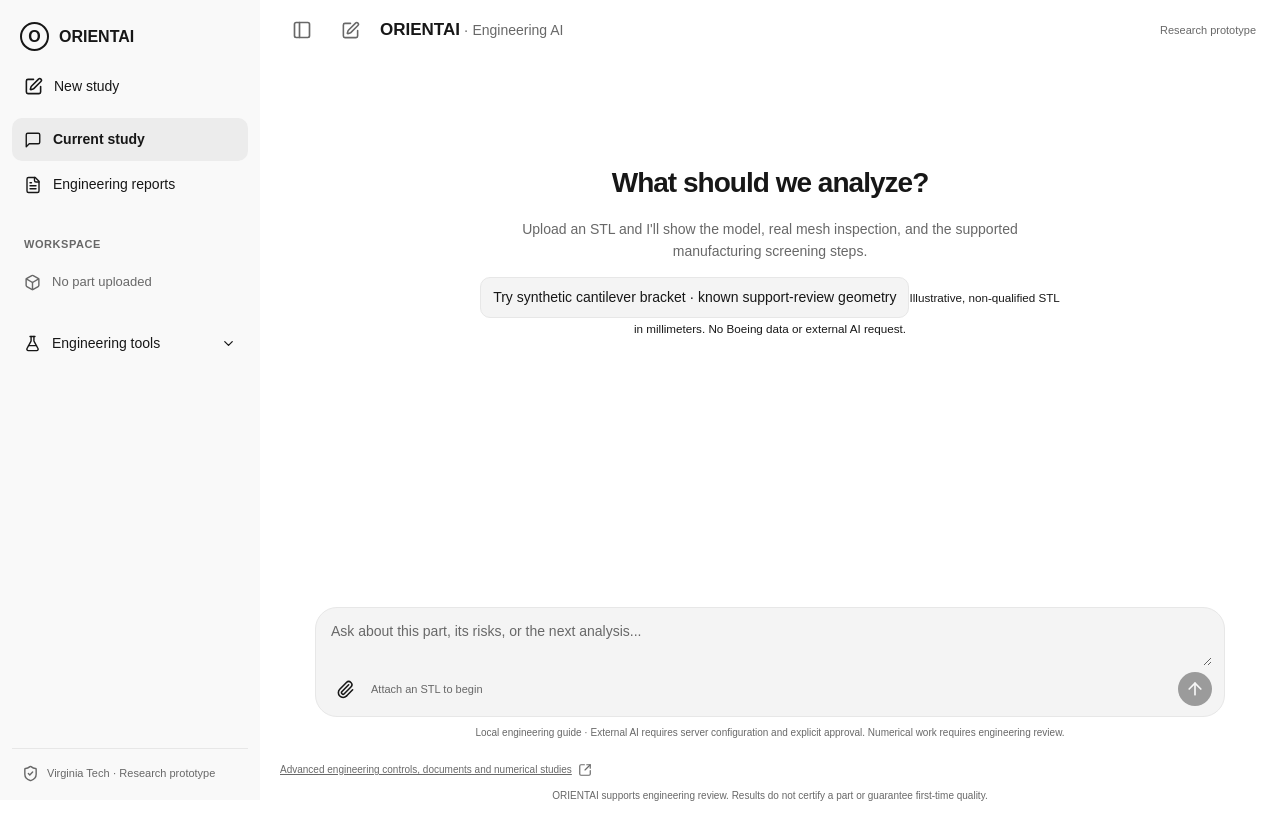
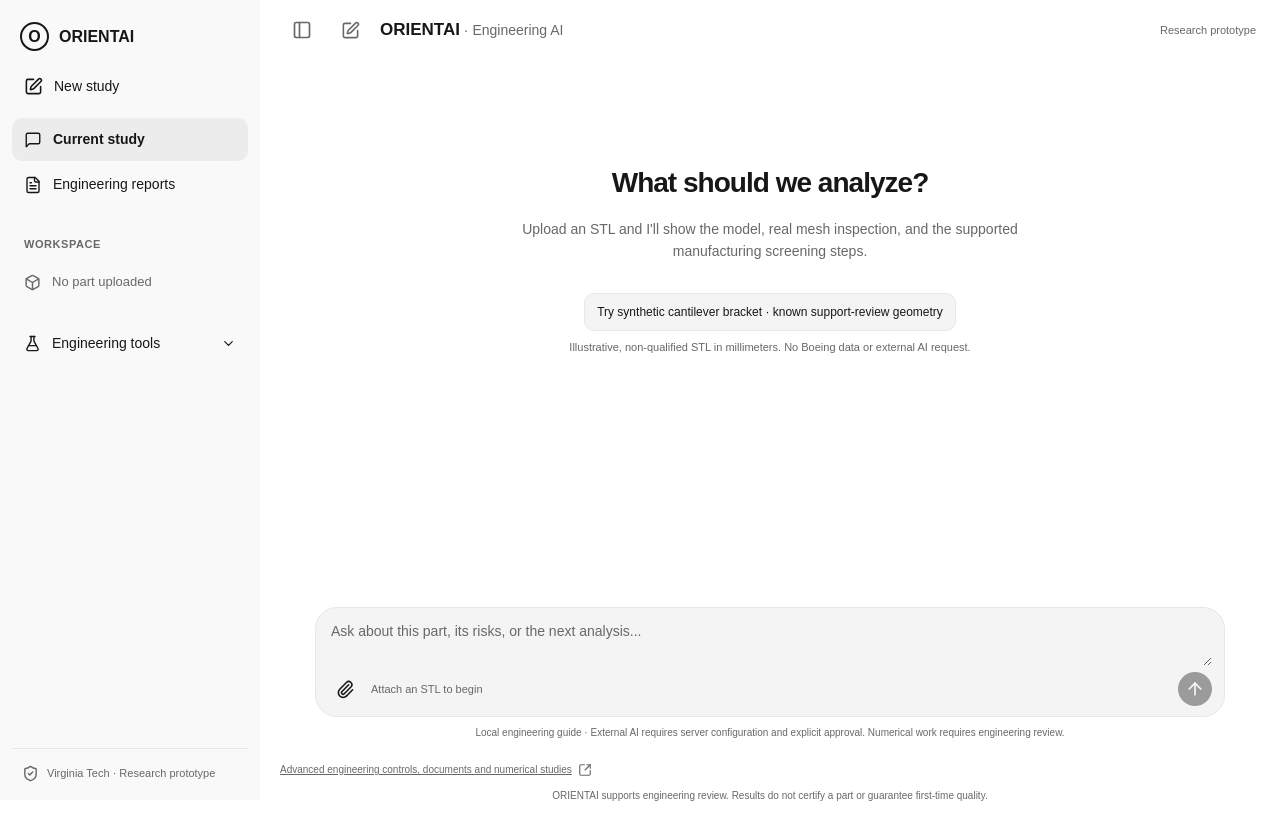
Before and after one commit to Wickey23/boeing-vt-am-first-time-quality, a Next.js app: page /copilot in a window 1280 px wide. Built offline with nearby package versions, Linux system fonts and the light colour scheme.

Commit message:
style(chat): expose nonqualified cantilever example as optional one-click onboarding

```diff
--- a/components/v2/chat-study.css
+++ b/components/v2/chat-study.css
@@ -258,3 +258,7 @@
 .oaAutoPreflight .oaRunActions{margin-top:9px}
 .oaAutoPreflight .oaRunActions button{display:inline-flex;align-items:center;gap:6px}
 @media(max-width:500px){.oaPreflightSummary{grid-template-columns:repeat(3,minmax(0,1fr))}.oaPreflightSummary strong{font-size:17px}}
+
+/* Synthetic onboarding fixture is intentionally labeled as nonqualified. */
+.oaStudyEmpty>.oaSecondaryRun{margin:16px auto 8px;display:inline-flex;text-align:center;justify-content:center;align-items:center;font-size:12px}
+.oaStudyEmpty>small{display:block;font-size:11px;color:var(--oa-muted);line-height:1.5}
```
